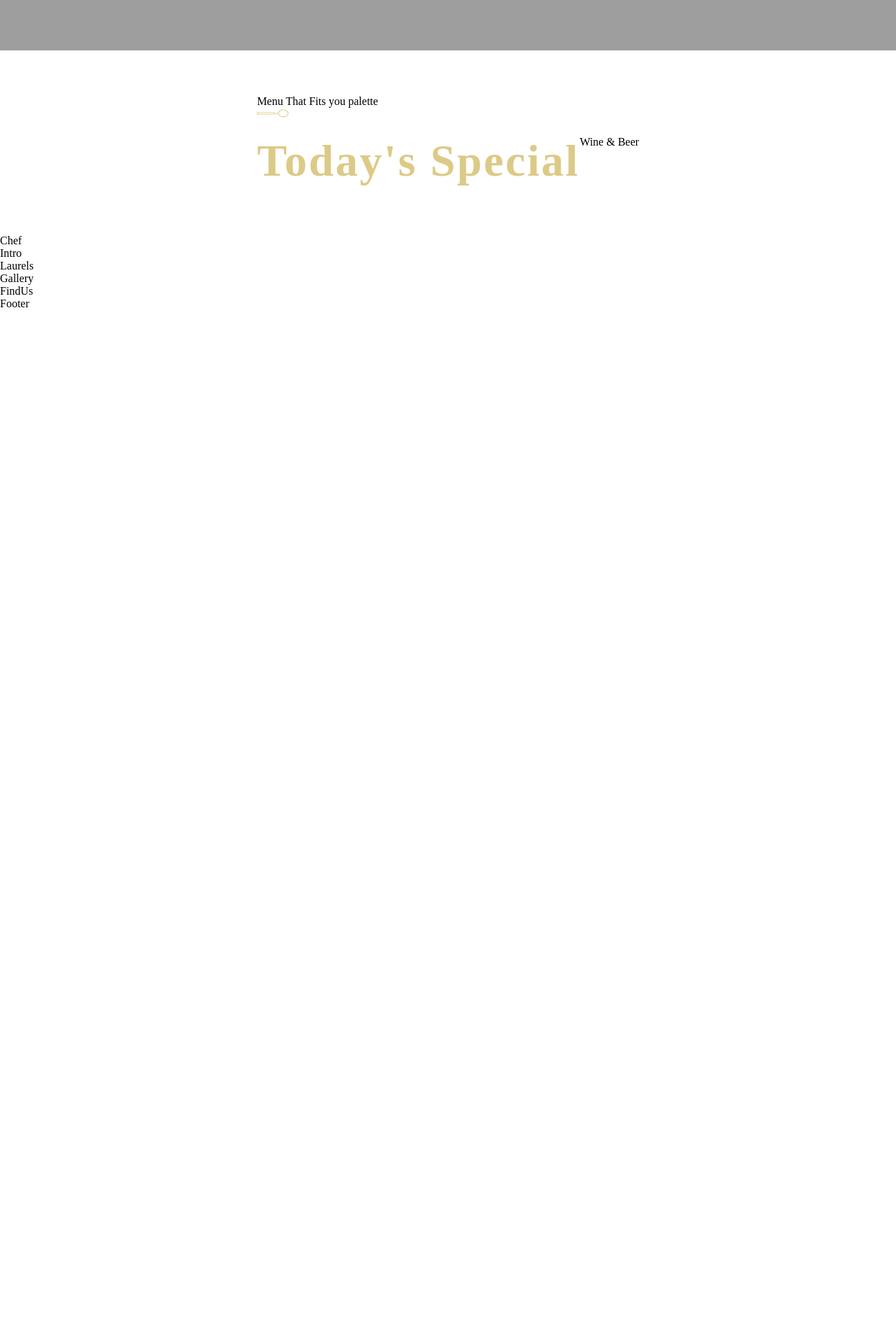
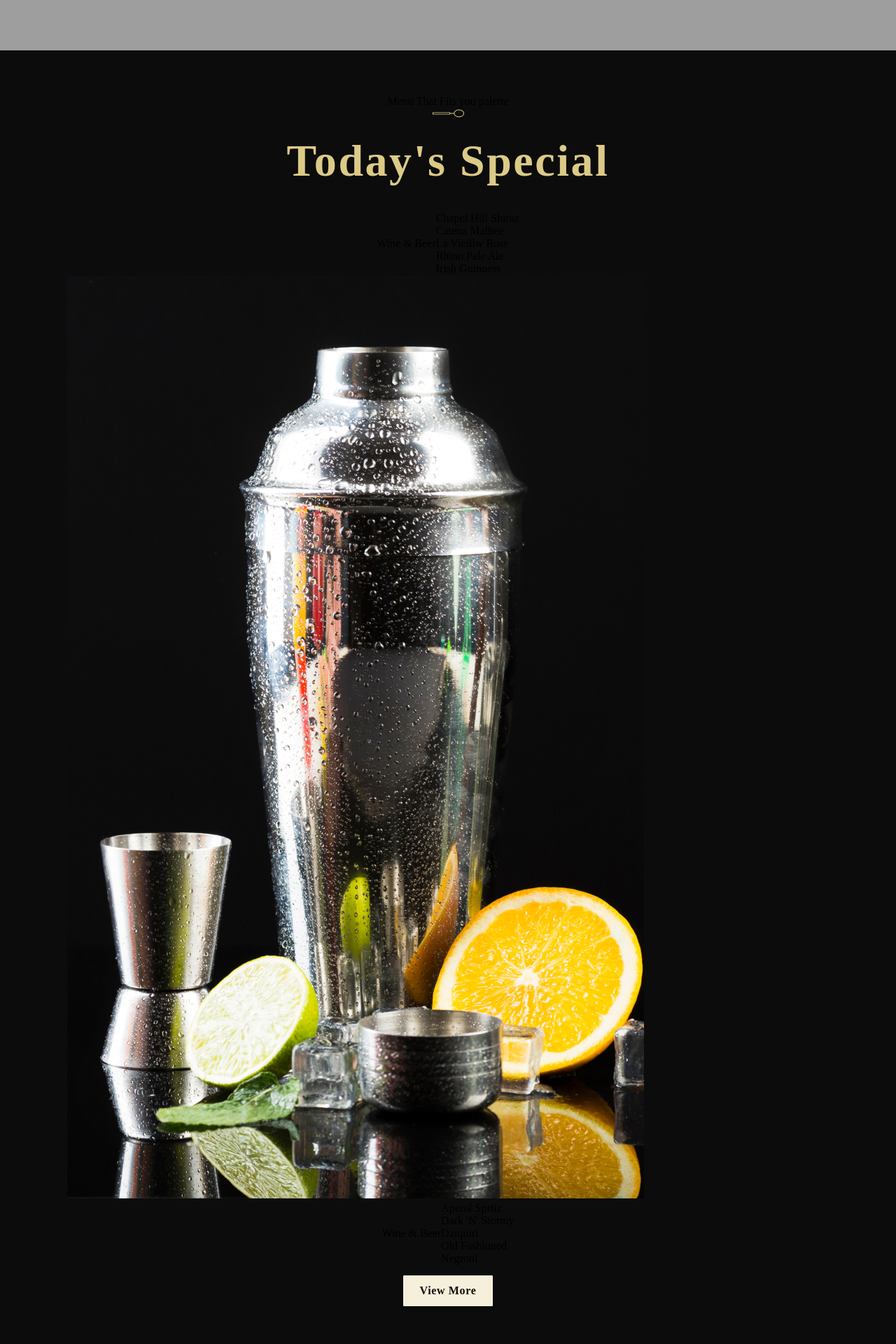
Before and after one commit to Albiona19/restaurant-react-app, a React (Create React App) app: page / in a window 1280 px wide. Shown: the part 2220-4140 px from the top of the page at 70% size. Before the commit the page ends 2663 px from the top, so only its background shows below. Built offline with nearby package versions, Linux system fonts and the light colour scheme; grey boxes are pictures that could not be loaded; a web font is replaced by a local one.

Commit message:
specialMneu started styled

```diff
--- a/src/container/Menu/SpecialMenu.css
+++ b/src/container/Menu/SpecialMenu.css
@@ -0,0 +1,11 @@
+.app__specialMenu{
+    flex-direction:column;
+    background:var(--color-black);
+}
+.app__specialMenu-title{
+    margin-bottom: 2rem;
+    text-align: center;
+}
+.app__specialMenu-menu{
+    width: 100%;
+}
--- a/src/container/Menu/SpecialMenu.jsx
+++ b/src/container/Menu/SpecialMenu.jsx
@@ -15,13 +15,28 @@
     <div className="app__specialMenu-menu_wine flex__center">
       <p className='app__specialMenu_menu_heading'>Wine & Beer</p>
       <div className="app__specialMenu_menu_item">
-        {data.wines.map((wine, index)=>{
-          <p>{wine}</p>
-        })}
-
+        {data.wines.map((wine, index) => (
+          <p>{wine.title}</p>
+        ))}
       </div>
 
     </div>
+    <div className='app__specialMenu-menu_img'>
+      <img src={images.menu} alt="" />
+
+    </div>
+    <div className="app__specialMenu-menu_cocktails flex__center">
+      <p className='app__specialMenu_menu_heading'>Wine & Beer</p>
+      <div className="app__specialMenu_menu_item">
+        {data.cocktails.map((cocktails, index) => (
+          <p>{cocktails.title}</p>
+        ))}
+      </div>
+    </div>
+    </div>
+    <div style={{marginTop:'15px'}}>
+      <button type='button' className='custom__button'>View More</button>
+
     </div>
   </div>
 );
```
